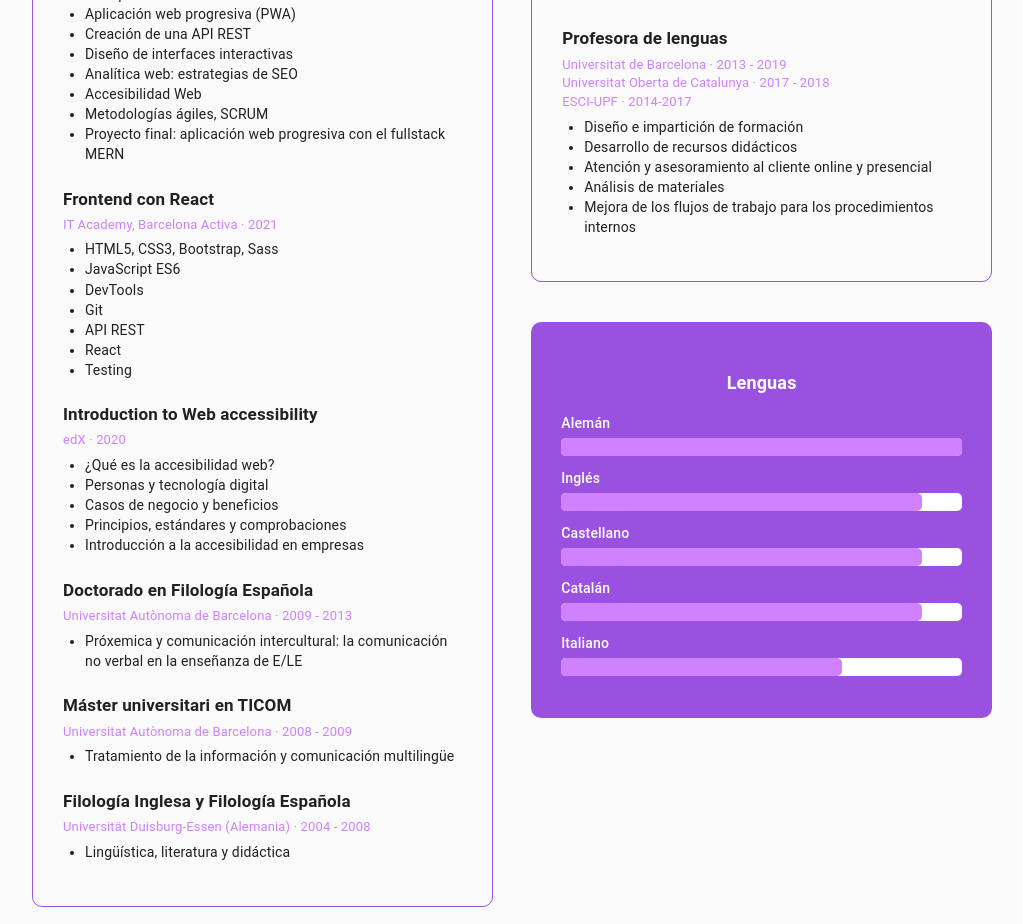
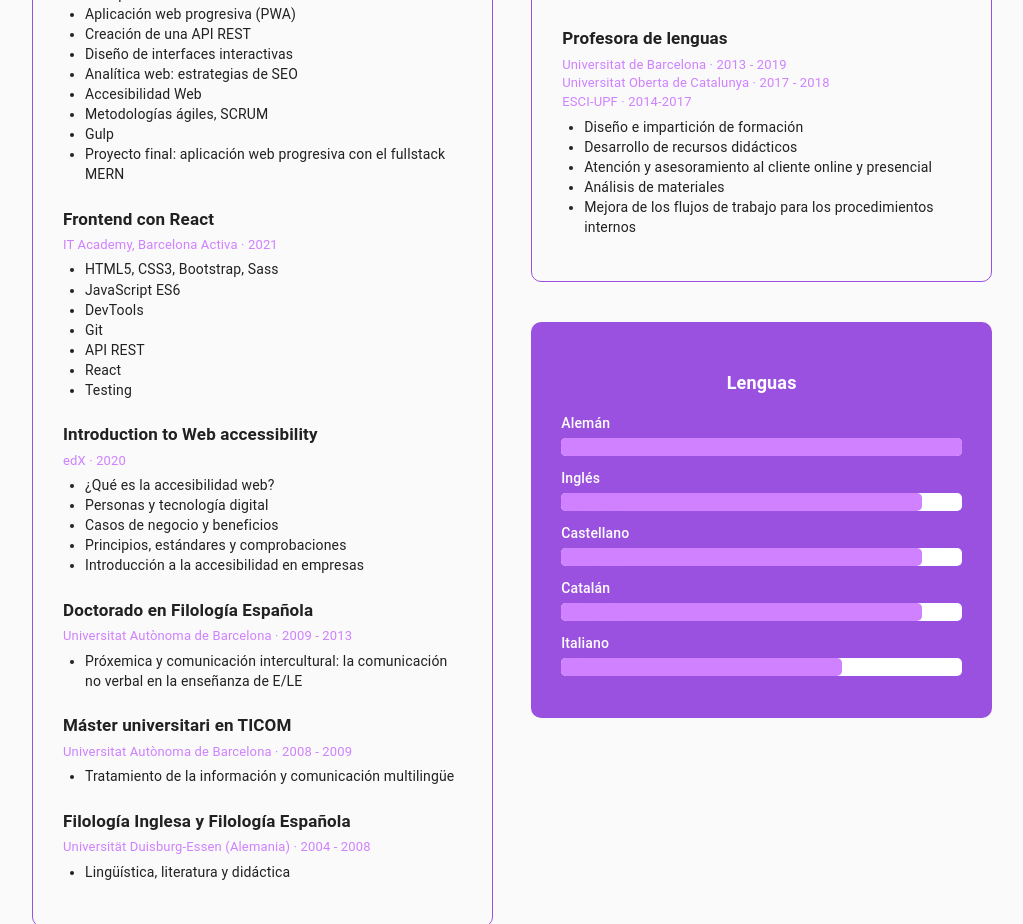
Before and after one commit to sschmidt0/portfolio, a Next.js app: page / in a window 1280 px wide. Shown: the part 2020-2944 px from the top of the page, without its empty margins (128-1151 px from the left). Built offline with nearby package versions, Linux system fonts and the light colour scheme; no server answers.

Commit message:
added data to master knowledge

```diff
--- a/assets/utils/data.js
+++ b/assets/utils/data.js
@@ -66,6 +66,7 @@ export const curriculumInfo = [
           'Analítica web: estrategias de SEO',
           'Accesibilidad Web',
           'Metodologías ágiles, SCRUM',
+          'Gulp',
           'Proyecto final: aplicación web progresiva con el fullstack MERN',
         ]
       },
--- a/components/composed/HomeComponent/IntroSection.js
+++ b/components/composed/HomeComponent/IntroSection.js
@@ -42,6 +42,7 @@ export const IntroSection = () => {
             src="/sarah-perfil.png"
             layout="fill"
             alt="Foto de perfil de Sarah Schmidt"
+            priority
           />
         </motion.div>
         <motion.div
```
